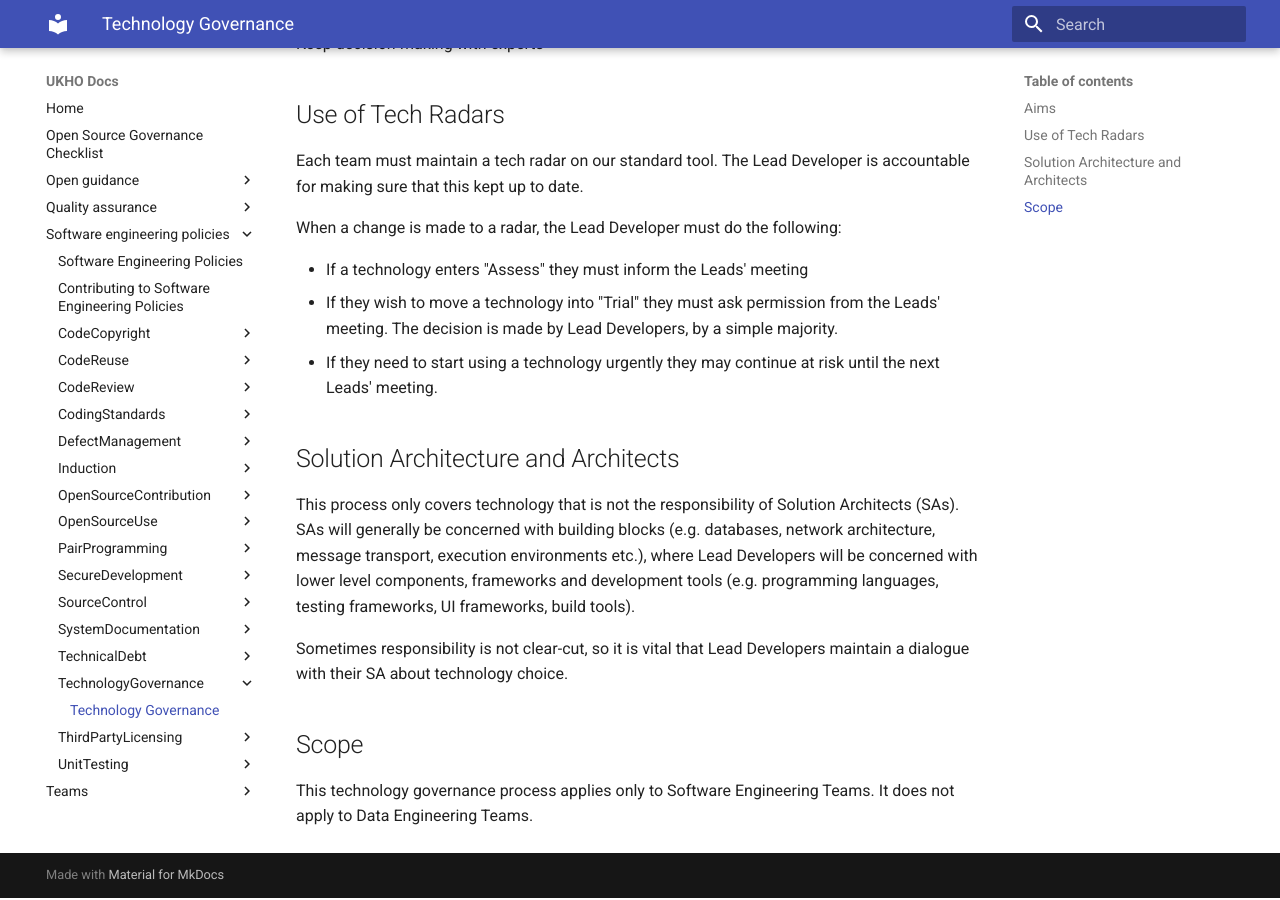
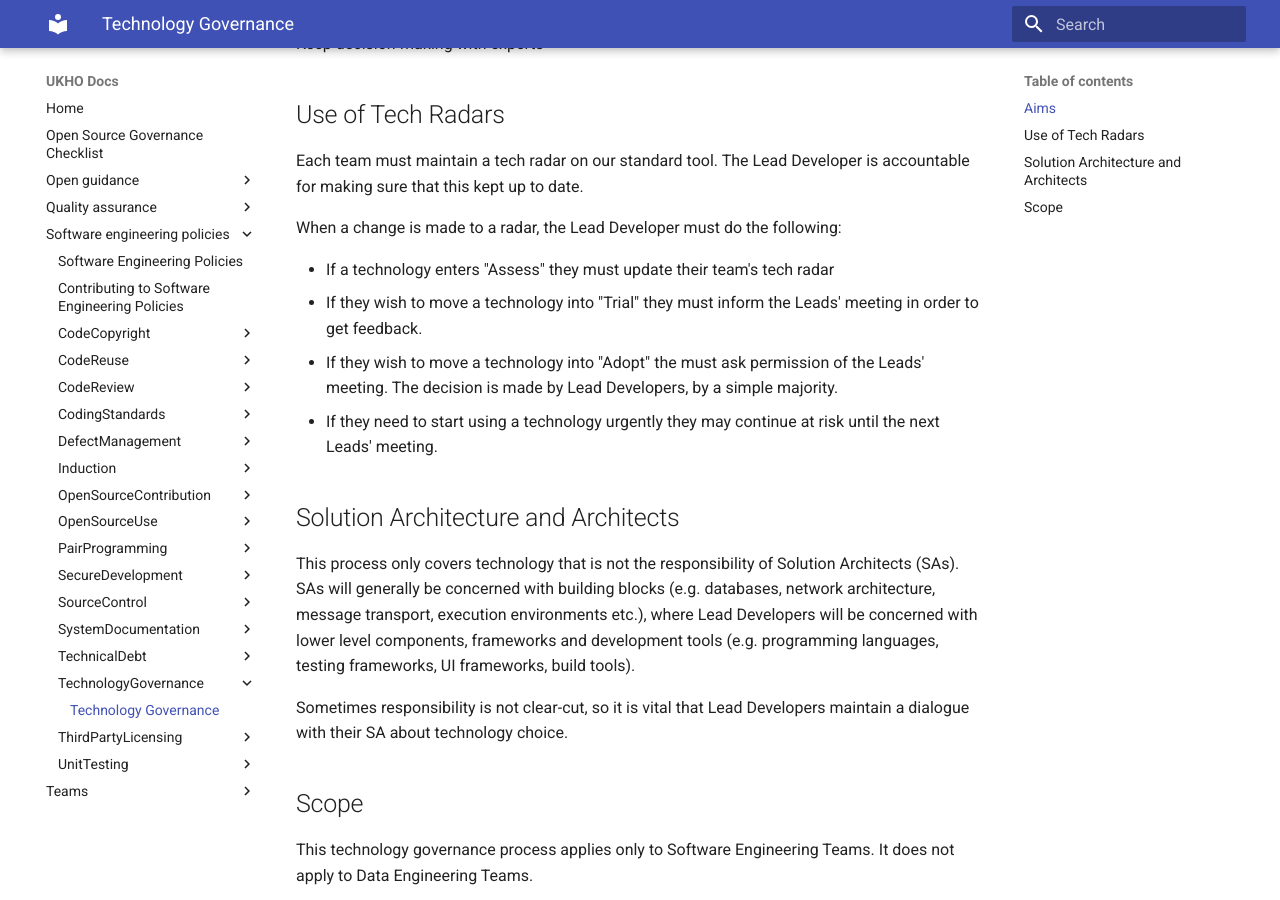
Before and after one commit to UKHO/docs, an MkDocs documentation site: the page built from docs/software-engineering-policies/TechnologyGovernance/TechnologyGovernance.md, in a window 1280 px wide and 900 px high, scrolled down 516 px. Built offline with MkDocs 1.6.1 and Material for MkDocs 9.7.7, drawn with Linux system fonts in a browser that asks for light colours.

Commit message:
Update TechnologyGovernance.md

```diff
--- a/docs/software-engineering-policies/TechnologyGovernance/TechnologyGovernance.md
+++ b/docs/software-engineering-policies/TechnologyGovernance/TechnologyGovernance.md
@@ -24,8 +24,9 @@ Each team must maintain a tech radar on our standard tool.  The Lead Developer i
 
 When a change is made to a radar, the Lead Developer must do the following:
 
-- If a technology enters "Assess" they must inform the Leads' meeting
-- If they wish to move a technology into "Trial" they must ask permission from the Leads' meeting.  The decision is made by Lead Developers, by a simple majority.
+- If a technology enters "Assess" they must update their team's tech radar
+- If they wish to move a technology into "Trial" they must inform the Leads' meeting in order to get feedback.
+- If they wish to move a technology into "Adopt" the must ask permission of the Leads' meeting.  The decision is made by Lead Developers, by a simple majority.
 - If they need to start using a technology urgently they may continue at risk until the next Leads' meeting.
 
 ## Solution Architecture and Architects
```
